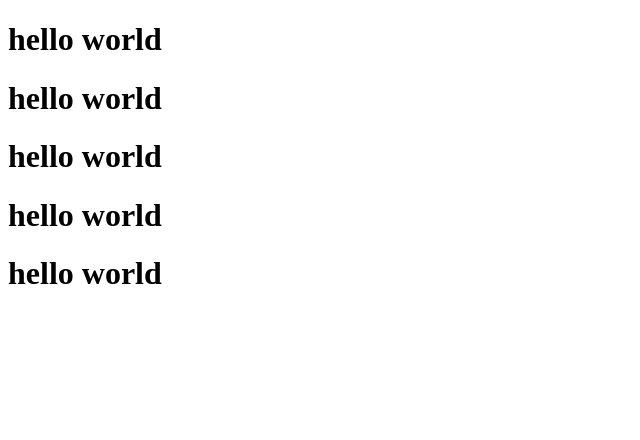
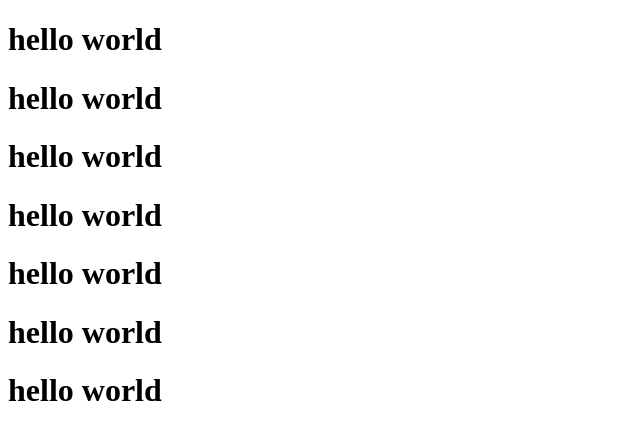
Before and after one commit to suhailkhan9598/demo, a plain HTML site: page index.html in a window 1280 px wide. Shown: the whole page, without its empty margins (0-640 px from the left). Drawn offline with Linux system fonts and the light colour scheme.

Commit message:
changes:update

```diff
--- a/index.html
+++ b/index.html
@@ -11,5 +11,7 @@
     <h1>hello world</h1>
     <h1>hello world</h1>
     <h1>hello world</h1>
+    <h1>hello world</h1>
+    <h1>hello world</h1>
 </body>
 </html>
```
